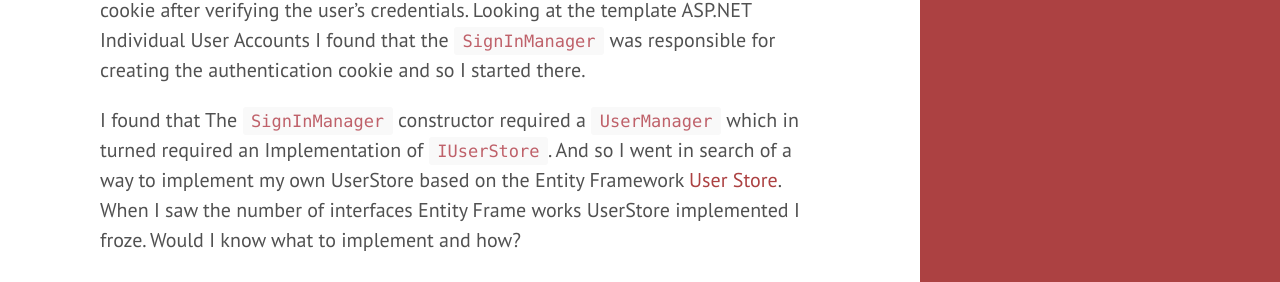
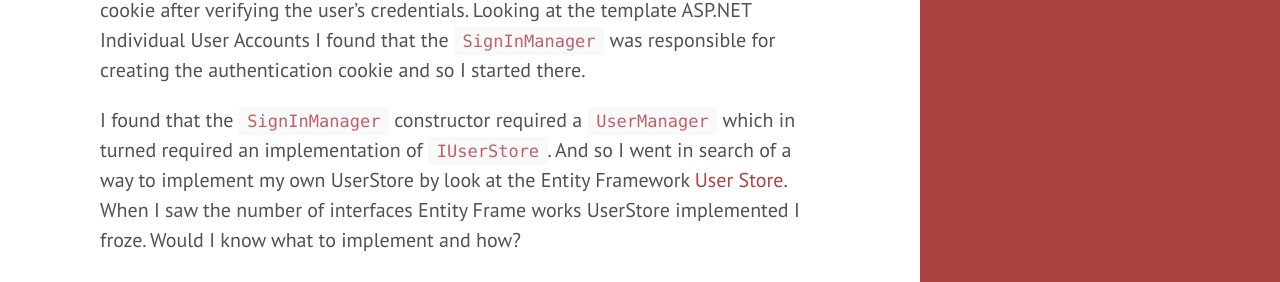
Before and after one commit to jsturtevant/jsturtevant.github.io, a Jekyll site: the page built from _posts/2014-10-02-ASPNET-Identity2.0-Custom-Database.markdown, in a window 1280 px wide and 900 px high. Shown: the part 275-557 px from the top of the window. Built offline with Jekyll 4.4.1, drawn with Linux system fonts in a browser that asks for light colours; Markdown is read by kramdown in place of the engine named in the settings; comment, search, counter and statistics services are not loaded; some of the changed text lies outside the part shown.

Commit message:
final draft

````diff
--- a/_posts/2014-10-02-ASPNET-Identity2.0-Custom-Database.markdown
+++ b/_posts/2014-10-02-ASPNET-Identity2.0-Custom-Database.markdown
@@ -7,7 +7,7 @@ categories: ASP.NET
 
 I have to admit when I first took a deeper look at the [ASP.NET's Identity model](http://www.asp.net/identity) in version 2.1 I was a bit overwhelmed.  I was looking for a way to authenticate a user against an existing database using Forms authentication to create an authentication cookie after verifying the user's credentials.  Looking at the template ASP.NET Individual User Accounts I found that the ```SignInManager``` was responsible for creating the authentication cookie and so I started there.
 
-I found that The ```SignInManager``` constructor required a ```UserManager```  which in turned required an Implementation of ```IUserStore```. And so I went in search of a way to implement my own UserStore based on the Entity Framework  [User Store](http://msdn.microsoft.com/en-us/library/dn613259(v=vs.108).aspx).  When I saw the number of interfaces Entity Frame works UserStore implemented I froze.  Would I know what to implement and how?
+I found that the ```SignInManager``` constructor required a ```UserManager```  which in turned required an implementation of ```IUserStore```. And so I went in search of a way to implement my own UserStore by look at the Entity Framework  [User Store](http://msdn.microsoft.com/en-us/library/dn613259(v=vs.108).aspx).  When I saw the number of interfaces Entity Frame works UserStore implemented I froze.  Would I know what to implement and how?
 
 ## IUser\<TKey\>
 So I took a few deep breaths and when went back to the ```SigninManager```.  I would start there and see what was need to implement it. Using the existing ```SigninManager``` as a reference, I found I need to have a ```IUser<TKey>```. This is easy enough:
````
Also changed, not shown: other parts of _posts/2014-10-02-ASPNET-Identity2.0-Custom-Database.markdown (+1 -1 lines).
